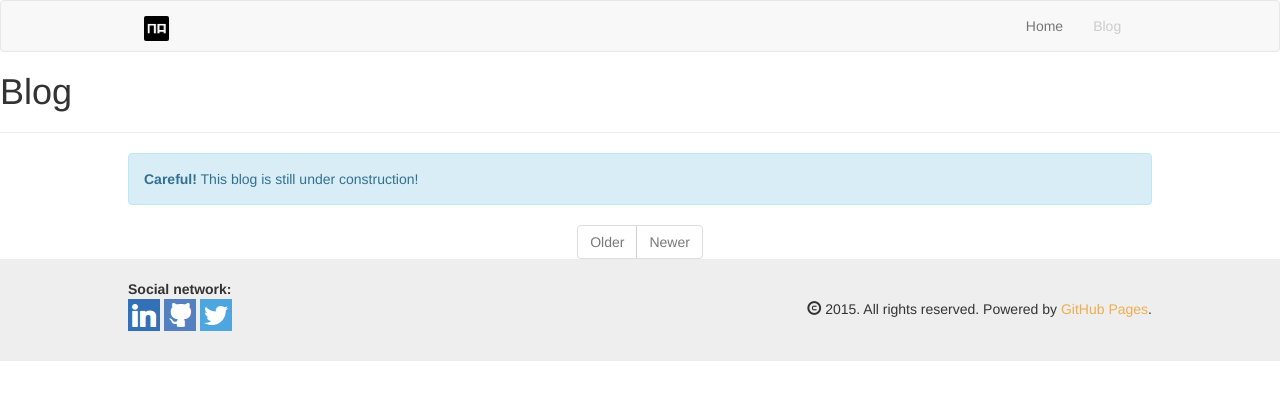
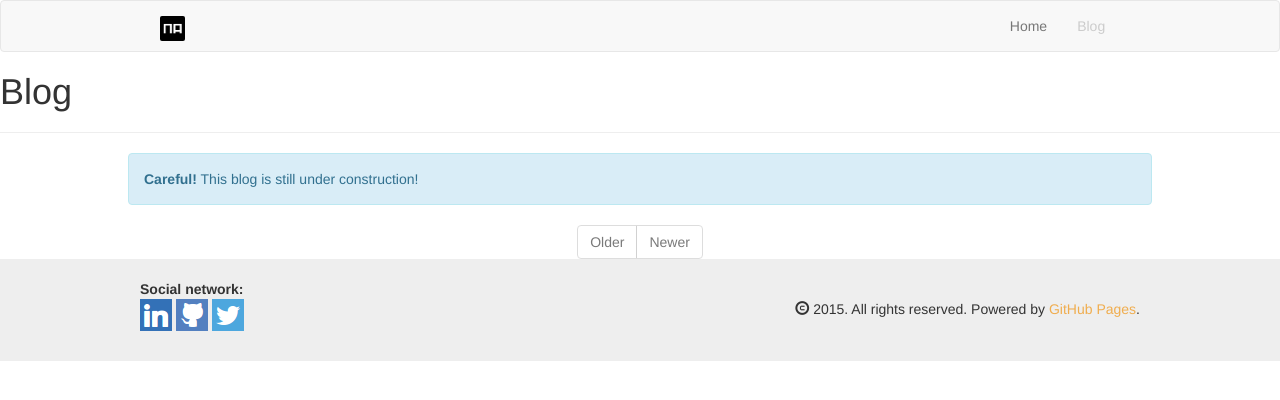
Before and after one commit to nicoaravena/nicoaravena.github.io, a Jekyll site: the page built from blog.html, in a window 1280 px wide. Shown: the top 400 px of the page. Built offline with Jekyll 4.4.1, drawn with Linux system fonts in a browser that asks for light colours; nearby versions of some CDN libraries; Markdown is read by kramdown in place of the engine named in the settings; comment, search, counter and statistics services are not loaded.

Commit message:
Fixing details

```diff
--- a/public/css/style.css
+++ b/public/css/style.css
@@ -46,6 +46,7 @@ a, a:hover, a:visited, a:focus {
 
 .section-about > .jumbotron {
 	background: none;
+
 }
 
 .page-header {
@@ -55,7 +56,11 @@ a, a:hover, a:visited, a:focus {
 .about-bg {
 	background: rgba(0,0,0,.4);
 	border-radius: 3px;
-	padding: 20px 15px;
+	padding: 30px 15px;
+}
+
+.about-bg h2 {
+	margin: 0px;
 }
 
 .section-portfolio {
@@ -72,6 +77,8 @@ a, a:hover, a:visited, a:focus {
 
 .navbar {
 	margin-bottom: 0px !important;
+	padding-left: 20px;
+	padding-right: 20px;
 }
 
 .navbar .container-fluid {
@@ -101,7 +108,7 @@ a, a:hover, a:visited, a:focus {
 }
 
 .footer {
-	padding: 20px 0px;
+	padding: 20px 15px;
 	padding-bottom: 10px;
 	background: #eee;
 }
@@ -168,7 +175,11 @@ a, a:hover, a:visited, a:focus {
 }
 
 .btn {
-	transition: .5s;
-	-webkit-transition: .5s;
-	-moz-transition: .5s;
+	transition: .3s;
+	-webkit-transition: .3s;
+	-moz-transition: .3s;
 }
+
+.btn:hover {
+	background: #5bc0de;
+}
```
